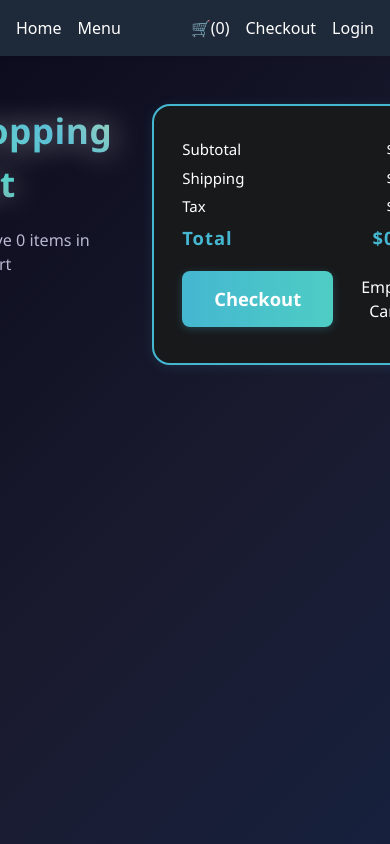
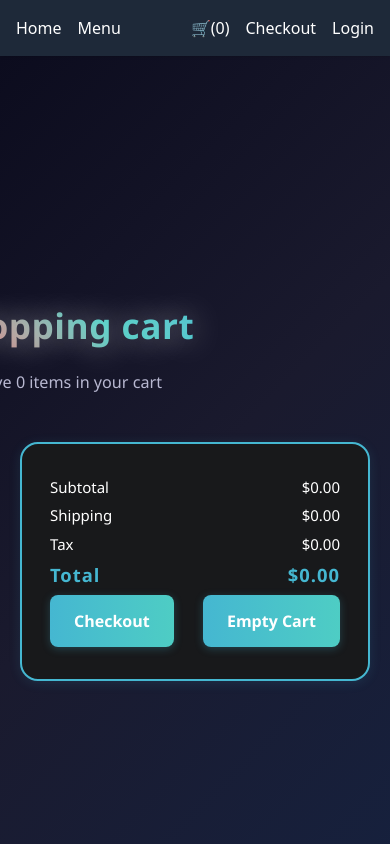
Before and after one commit to ADM-GenC-July25/Team-2---React, a React (Vite) app: page /cart in a window 390 px wide. Shown: the top 844 px of the page. Built offline with nearby package versions, Linux system fonts and the light colour scheme.

Commit message:
Styling fixes to Shopping cart

```diff
--- a/src/App.jsx
+++ b/src/App.jsx
@@ -9,11 +9,10 @@ import menuData from "./assets/menuData";
 import Footer from "./components/Footer";
 import MenuPage from "./MenuPage";
 import MenuItemPage from "./MenuItemPage";
-import { CartProvider } from "./CartContext";
 
 function App() {
   return (
-    <CartProvider >
+    <>
       <Router>
         <NavBar />
         <Routes>
@@ -27,7 +26,7 @@ function App() {
         </Routes>
         <Footer />
       </Router>
-    </CartProvider>
+    </>
   );
 }
 
--- a/src/ShoppingCartPage.jsx
+++ b/src/ShoppingCartPage.jsx
@@ -107,11 +107,11 @@ function ShoppingCartPage({ onNavigate, onProductClick }) {
           <div className="summary-row"><span>Shipping</span><span>${shipping.toFixed(2)}</span></div>
           <div className="summary-row"><span>Tax</span><span>${tax.toFixed(2)}</span></div>
           <div className="summary-row total"><span>Total</span><span>${total.toFixed(2)}</span></div>
-          <div className='flex flex-row gap-3 mt-4 justify-end items-center'>
-            <button className="checkout-btn px-4 py-2 text-base" onClick={handleCheckout}>
+          <div className='flex flex-row justify-between items-center'>
+            <button className="checkout-btn" onClick={handleCheckout}>
               Checkout
             </button>
-            <button className=" px-4 py-2 text-base" onClick={handleEmptyCart}>
+            <button className="checkout-btn" onClick={handleEmptyCart}>
               Empty Cart
             </button>
           </div>
--- a/src/main.jsx
+++ b/src/main.jsx
@@ -1,6 +1,10 @@
 import { createRoot } from 'react-dom/client'
 import App from './App.jsx'
 import './index.css'
+import { CartProvider } from "./CartContext";
 
 const entryPoint = document.getElementById("root");
-createRoot(entryPoint).render(<App />);
+createRoot(entryPoint).render(
+    <CartProvider>
+        <App/>
+    </CartProvider>);
--- a/src/styles/ShoppingCartPage.dark.css
+++ b/src/styles/ShoppingCartPage.dark.css
@@ -14,6 +14,15 @@
   gap: 40px;
   padding: 48px 0 0 0;
   min-height: 100vh;
+  flex-direction: row;
+}
+
+@media (max-width: 900px) {
+  .shopping-cart-main {
+    flex-direction: column;
+    align-items: center;
+    gap: 24px;
+  }
 }
 
 .shopping-cart-page-dark {
@@ -233,9 +242,9 @@
   color: #fff;
   border: none;
   border-radius: 8px;
-  padding: 14px 32px;
-  font-size: 1.15rem;
-  font-weight: 800;
+  padding: 14px 24px;
+  font-size: 1rem;
+  font-weight: 600;
   cursor: pointer;
   transition: background 0.2s, color 0.2s;
   box-shadow: 0 2px 8px #45b7d144;
@@ -255,6 +264,7 @@
   color: #fff;
   box-shadow: 0 2px 12px #45b7d122;
   margin-top: 0;
+  margin-bottom: 24px;
   font-family: 'Poppins', 'Segoe UI', 'Roboto', Arial, sans-serif;
 }
 
```
